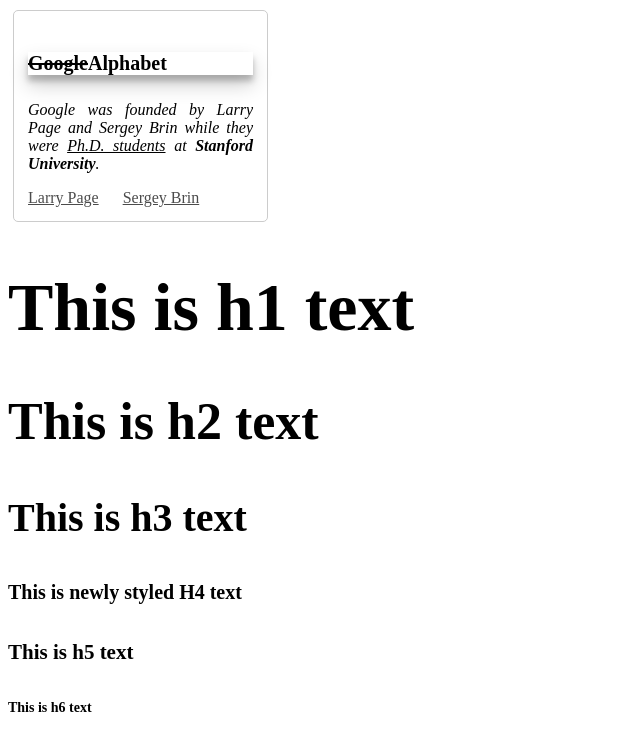
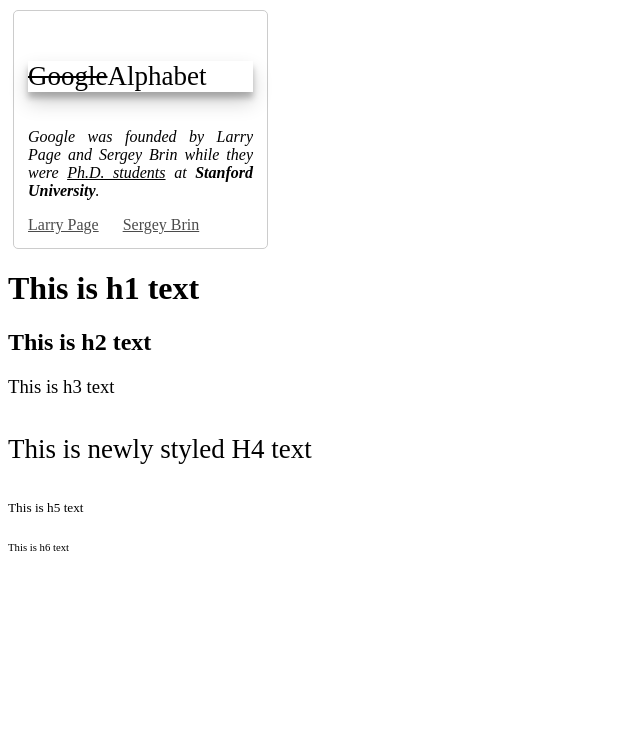
Before and after one commit to delphym/freeCodeCamp-html-css-js-course, a plain HTML site: page index-visual-design.html in a window 1280 px wide. Shown: the whole page, without its empty margins (0-640 px from the left). Drawn offline with Linux system fonts and the light colour scheme.

Commit message:
finishing 1st third

```diff
--- a/index-visual-design.html
+++ b/index-visual-design.html
@@ -32,6 +32,12 @@
       .cardContent {
         padding: 10px;
       }
+      a {
+        color: #000;
+      }
+      a:hover {
+        color: red;
+      }
     </style>
   </head>
   <body>
@@ -64,28 +70,27 @@
     </div>
     <style>
       h1 {
-        font-size: 68px;
+        font-weight: 800;
       }
       h2 {
-        font-size: 52px;
+        font-weight: 600;
       }
       h3 {
-        font-size: 40px;
+        font-weight: 500;
       }
       h5 {
-        font-size: 21px;
+        font-weight: 300;
       }
       h6 {
-        font-size: 14px;
+        font-weight: 200;
       }
       h4 {
         text-align: inherit;
         background-color: inherit;
         padding: 0;
-        font-size: 32px;
+        font-weight: 400;
         text-transform: inherit;
         color: #000;
-        font-size: 20px;
       }
     </style>
     <h1>This is h1 text</h1>
```
